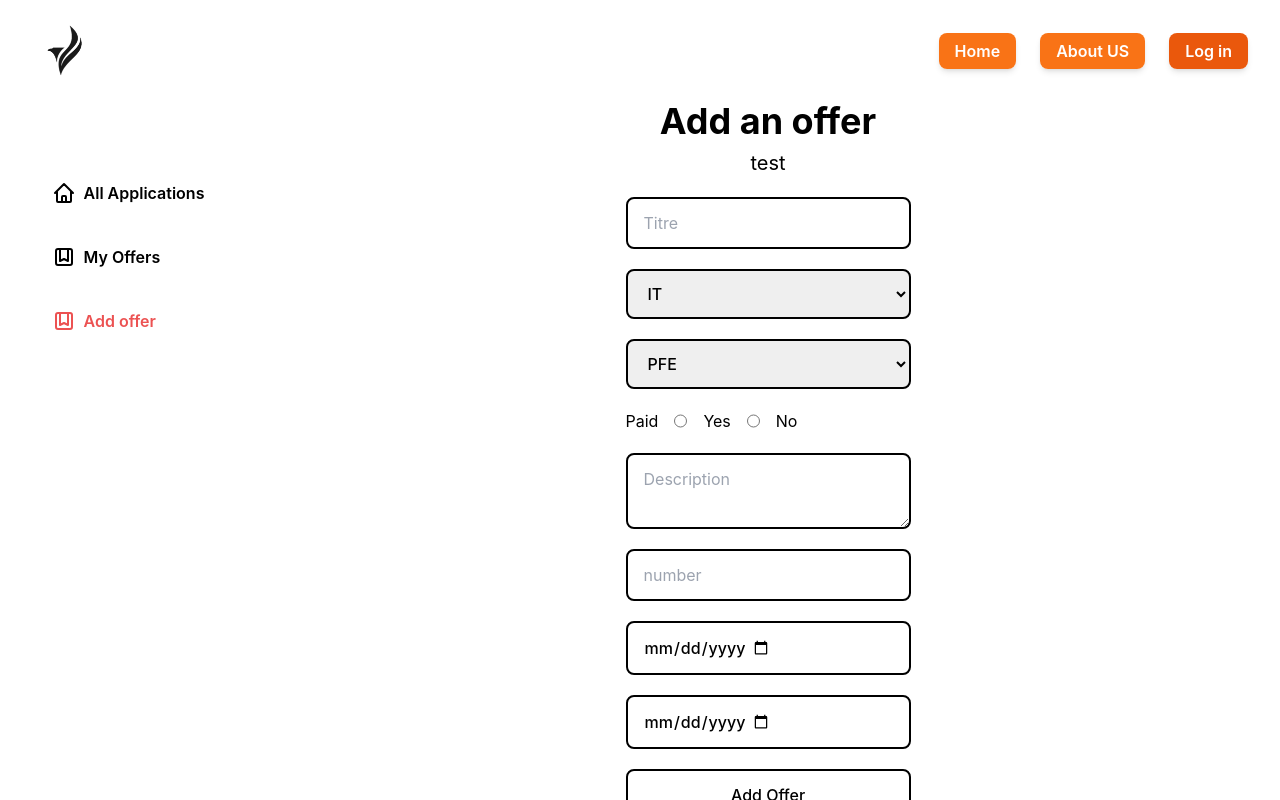
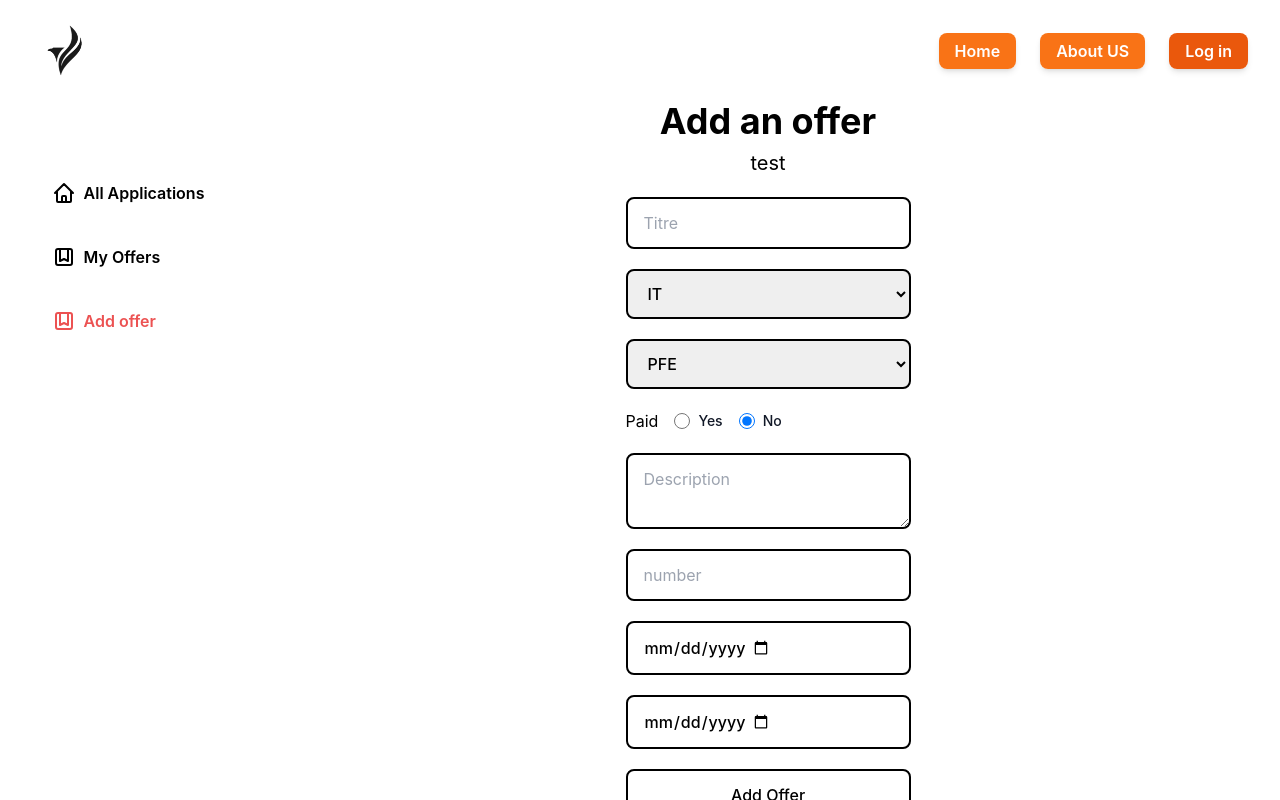
Before and after one commit to Ashraf-Khabar/ENSAT_Internship, a React (Create React App) app in the folder client/: page /dashboardemp/Addoffer in a window 1280 px wide. Built offline with nearby package versions, Linux system fonts and the light colour scheme; no server answers.

Commit message:
Update Addoffer.js

```diff
--- a/client/src/components/dashboardComponents/employer/Addoffer.js
+++ b/client/src/components/dashboardComponents/employer/Addoffer.js
@@ -109,53 +109,96 @@ const Addoffer = () => {
           <div className="flex flex-1 flex-col items-center justify-center px-10 relative">
             <div className="flex flex-1 flex-col  justify-center space-y-5 max-w-md">
               <div className="flex flex-col space-y-2 text-center">
-                            <h2 className="text-3xl md:text-4xl font-bold">Add an offer </h2>
+                <h2 className="text-3xl md:text-4xl font-bold">
+                  Add an offer{" "}
+                </h2>
                 <p className="text-md md:text-xl">test </p>
               </div>
-                        <form onSubmit = {Addoffer} >
+              <form onSubmit={Addoffer}>
                 <div className="flex flex-col max-w-md space-y-5">
-                                <input onChange={(e) => setTitre(e.target.value)} type="text" placeholder="Titre"
-                                       className="flex px-3 py-2 md:px-4 md:py-3 border-2 border-black rounded-lg font-medium placeholder:font-normal"/>
-                                       <select onChange={(e) => setSector(e.target.value)}
-                                        className="flex px-3 py-2 md:px-4 md:py-3 border-2 border-black rounded-lg font-medium placeholder:font-normal">
+                  <input
+                    onChange={(e) => setTitre(e.target.value)}
+                    type="text"
+                    placeholder="Titre"
+                    className="flex px-3 py-2 md:px-4 md:py-3 border-2 border-black rounded-lg font-medium placeholder:font-normal"
+                  />
+                  <select
+                    onChange={(e) => setSector(e.target.value)}
+                    className="flex px-3 py-2 md:px-4 md:py-3 border-2 border-black rounded-lg font-medium placeholder:font-normal"
+                  >
                     <option value="IT">IT</option>
                     <option value="RH">RH</option>
                     <option value="MARKETING">MARKETING</option>
                   </select>
-                                <select onChange={(e) => setType(e.target.value)}
-                                        className="flex px-3 py-2 md:px-4 md:py-3 border-2 border-black rounded-lg font-medium placeholder:font-normal">
+                  <select
+                    onChange={(e) => setType(e.target.value)}
+                    className="flex px-3 py-2 md:px-4 md:py-3 border-2 border-black rounded-lg font-medium placeholder:font-normal"
+                  >
                     <option value="PFE">PFE</option>
                     <option value="PFA">PFA</option>
                     <option value="OBSERVATION">OBSERVATION</option>
                   </select>
-                                 <div className="flex w-max gap-4" onChange={(e) => setPaid(e.target.value)}>
-                                    <p>Paid</p>
-                                    <input type="radio" id="Yes" value="true"></input>
+                  <div
+                    className="flex w-max gap-4"
+                    onChange={(e) => setPaid(e.target.value)}
+                  >
+                    <p class="flex items-center">Paid</p>
+                    <div class="flex items-center">
+                      <input
+                        type="radio"
+                        value="1"
+                        name="default-radio"
+                        class="w-4 h-4 text-blue-600 bg-gray-100 border-gray-300 focus:ring-blue-500 dark:focus:ring-blue-600 dark:ring-offset-gray-800 focus:ring-2 dark:bg-gray-700 dark:border-gray-600"
+                      />
+                      <label class="ml-2 text-sm font-medium text-gray-900 dark:text-gray-300">
+                        Yes
+                      </label>
+                    </div>
+                    <div class="flex items-center">
+                      <input
+                        checked
+                        type="radio"
+                        value="0"
+                        name="default-radio"
+                        class="w-4 h-4 text-blue-600 bg-gray-100 border-gray-300 focus:ring-blue-500 dark:focus:ring-blue-600 dark:ring-offset-gray-800 focus:ring-2 dark:bg-gray-700 dark:border-gray-600"/>
+                      <label
+                        for="default-radio-2"
+                        class="ml-2 text-sm font-medium text-gray-900 dark:text-gray-300">
+                        No
+                      </label>
+                    </div>
+                  </div>
+                  <textarea
+                    onChange={(e) => setDescription(e.target.value)}
+                    placeholder="Description"
+                    className="flex px-3 py-2 md:px-4 md:py-3 border-2 border-black rounded-lg font-medium placeholder:font-normal"
+                  />
+                  <input
+                    onChange={(e) => setNbrcand(e.target.value)}
+                    type="number"
+                    placeholder="number"
+                    className="flex px-3 py-2 md:px-4 md:py-3 border-2 border-black rounded-lg font-medium placeholder:font-normal"
+                  />
+                  <input
+                    onChange={(e) => setDatedebut(e.target.value)}
+                    type="date"
+                    min="2018-01-01"
+                    max="2023-12-31"
+                    className="flex px-3 py-2 md:px-4 md:py-3 border-2 border-black rounded-lg font-medium placeholder:font-normal"
+                  />
+                  <input
+                    onChange={(e) => setDatefin(e.target.value)}
+                    type="date"
+                    min="2018-01-01"
+                    max="2023-12-31"
+                    className="flex px-3 py-2 md:px-4 md:py-3 border-2 border-black rounded-lg font-medium placeholder:font-normal"
+                  />
 
-                                     <label for="Yes">Yes</label>
-                                     <input type="radio" id="No" value="false"></input>
-
-                                        <label for="No">No</label>
-                                   </div>
-                                 <textarea onChange={(e) => setDescription(e.target.value)} placeholder="Description"
-                                       className="flex px-3 py-2 md:px-4 md:py-3 border-2 border-black rounded-lg font-medium placeholder:font-normal"/>
-                                <input onChange={(e) => setNbrcand(e.target.value)} type="number"
-                                       placeholder="number"
-                                       className="flex px-3 py-2 md:px-4 md:py-3 border-2 border-black rounded-lg font-medium placeholder:font-normal"/>
-                                <input onChange={(e) => setDatedebut(e.target.value)} type="date"
-
-
-                                       min="2018-01-01" max="2023-12-31"
-                                       className="flex px-3 py-2 md:px-4 md:py-3 border-2 border-black rounded-lg font-medium placeholder:font-normal"/>
-                                <input onChange={(e) => setDatefin(e.target.value)} type="date"
-
-
-                                       min="2018-01-01" max="2023-12-31"
-                                       className="flex px-3 py-2 md:px-4 md:py-3 border-2 border-black rounded-lg font-medium placeholder:font-normal"/>
-
-                                <input value="Add Offer" type="submit"
-                                       className="flex items-center justify-center flex-none px-3 py-2 md:px-4 md:py-3 border-2 rounded-lg font-medium border-black relative"/>
-
+                  <input
+                    value="Add Offer"
+                    type="submit"
+                    className="flex items-center justify-center flex-none px-3 py-2 md:px-4 md:py-3 border-2 rounded-lg font-medium border-black relative"
+                  />
                 </div>
               </form>
             </div>
@@ -163,10 +206,7 @@ const Addoffer = () => {
         </div>
       </div>
     </div>
+  );
+};
 
-
-
-    )
-}
-
-export default Addoffer
+export default Addoffer;
```
Lines whose indentation alone changed are shown as unchanged.
